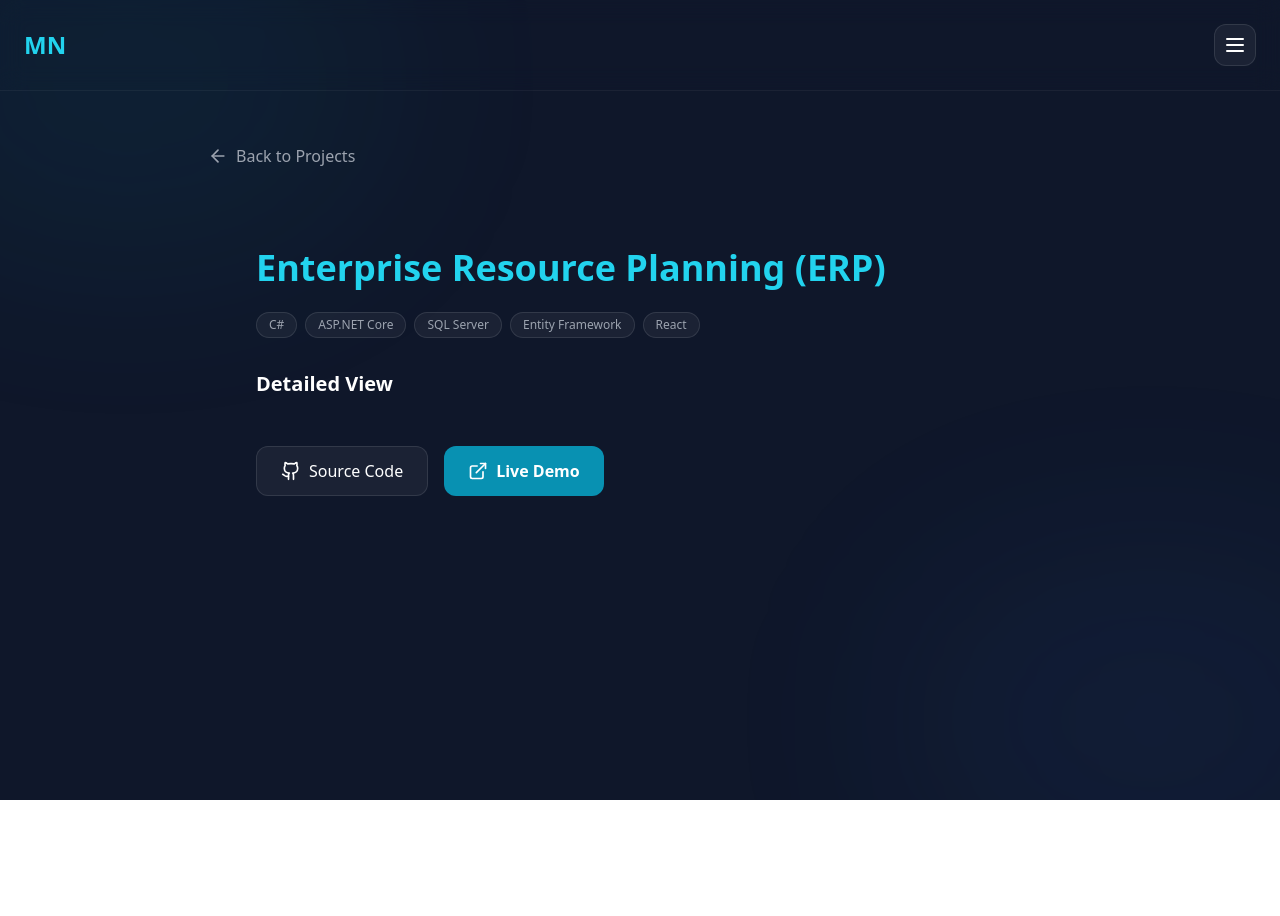
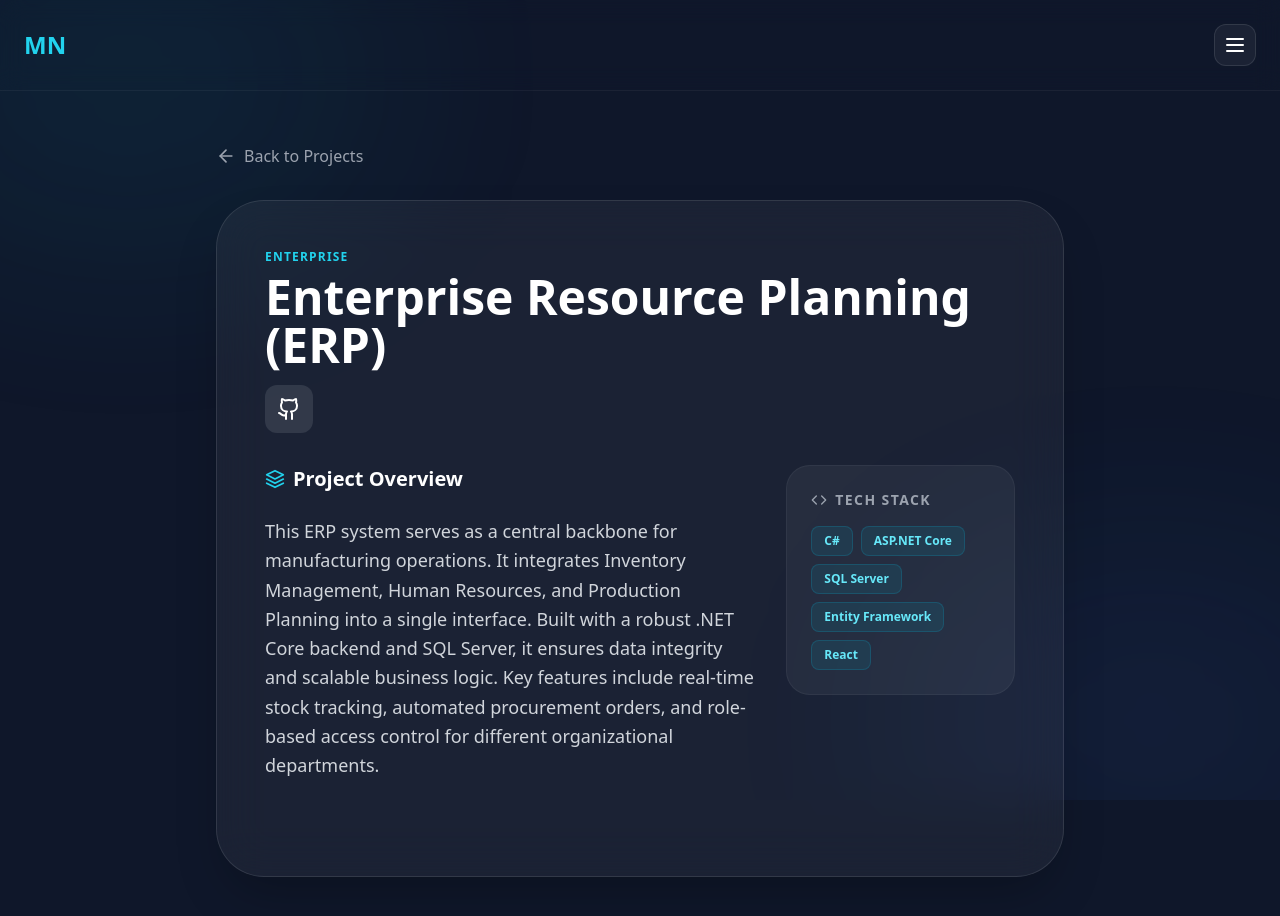
Before and after one commit to mthobisi30/portfolio, a React (Vite) app: page /projects/erp-system in a window 1280 px wide. Shown: the top 916 px of the page. Before the commit the page ends 800 px from the top, so only its background shows below. Built offline with nearby package versions, Linux system fonts and the light colour scheme.

Commit message:
Update ProjectDetail.jsx

```diff
--- a/src/pages/ProjectDetail.jsx
+++ b/src/pages/ProjectDetail.jsx
@@ -1,41 +1,60 @@
-// src/pages/ProjectDetail.jsx
 import React from 'react';
 import { useParams, Link } from 'react-router-dom';
 import { PROJECTS } from '../data';
-import { Github, ExternalLink, ArrowLeft } from 'lucide-react';
+import { Github, ExternalLink, ArrowLeft, Layers, Code } from 'lucide-react';
 
 export default function ProjectDetail() {
   const { id } = useParams();
   const project = PROJECTS.find(p => p.id === id);
 
-  if (!project) return <div>Project not found</div>;
+  if (!project) return <div className="text-center py-20 text-white">Project not found</div>;
 
   return (
-    <div className="max-w-4xl mx-auto py-12 px-4 animate-fade-in">
-      <Link to="/projects" className="flex items-center gap-2 text-gray-400 mb-8 hover:text-cyan-400 transition-colors">
+    <div className="max-w-4xl mx-auto py-12 px-6 animate-fade-in">
+      <Link to="/projects" className="inline-flex items-center gap-2 text-gray-400 mb-8 hover:text-cyan-400 transition-colors font-medium">
         <ArrowLeft size={20}/> Back to Projects
       </Link>
 
-      <div className="glass p-12 rounded-3xl">
-        <h1 className="text-4xl font-bold mb-6 text-cyan-400">{project.title}</h1>
-        <div className="flex flex-wrap gap-2 mb-8">
-          {project.tech.map(t => (
-            <span key={t} className="px-3 py-1 bg-white/5 border border-white/10 rounded-full text-xs text-gray-400">{t}</span>
-          ))}
+      <div className="bg-white/5 border border-white/10 p-8 md:p-12 rounded-[3rem] backdrop-blur-xl shadow-2xl">
+        <div className="flex flex-wrap justify-between items-start gap-4 mb-8">
+          <div>
+            <span className="text-cyan-400 font-bold text-xs uppercase tracking-widest mb-2 block">{project.category}</span>
+            <h1 className="text-4xl md:text-5xl font-bold text-white">{project.title}</h1>
+          </div>
+          <div className="flex gap-3">
+            {project.github && (
+              <a href={project.github} target="_blank" rel="noreferrer" className="p-3 bg-white/10 rounded-xl hover:bg-white/20 text-white transition-all" title="View Code">
+                <Github size={24}/>
+              </a>
+            )}
+            {project.live && (
+              <a href={project.live} target="_blank" rel="noreferrer" className="p-3 bg-cyan-600 rounded-xl hover:bg-cyan-500 text-white transition-all shadow-lg shadow-cyan-600/20" title="Live Demo">
+                <ExternalLink size={24}/>
+              </a>
+            )}
+          </div>
         </div>
 
-        <div className="prose prose-invert max-w-none mb-12">
-          <h3 className="text-xl font-bold mb-4">Detailed View</h3>
-          <p className="text-gray-300 leading-relaxed">{project.details}</p>
-        </div>
+        <div className="grid md:grid-cols-3 gap-8 mb-12">
+          <div className="md:col-span-2 space-y-6">
+            <h3 className="text-xl font-bold text-white flex items-center gap-2">
+              <Layers size={20} className="text-cyan-400"/> Project Overview
+            </h3>
+            <p className="text-gray-300 leading-relaxed text-lg">{project.readme}</p>
+          </div>
 
-        <div className="flex gap-4">
-          <a href={project.github} target="_blank" rel="noreferrer" className="flex items-center gap-2 px-6 py-3 bg-white/5 border border-white/10 rounded-xl hover:bg-white/10">
-            <Github size={20}/> Source Code
-          </a>
-          <button className="flex items-center gap-2 px-6 py-3 bg-cyan-600 rounded-xl font-bold">
-            <ExternalLink size={20}/> Live Demo
-          </button>
+          <div className="bg-white/5 rounded-3xl p-6 h-fit border border-white/5">
+            <h3 className="text-sm font-bold text-gray-400 uppercase tracking-widest mb-4 flex items-center gap-2">
+              <Code size={16}/> Tech Stack
+            </h3>
+            <div className="flex flex-wrap gap-2">
+              {project.tech.map(t => (
+                <span key={t} className="px-3 py-1.5 bg-cyan-500/10 border border-cyan-500/20 rounded-lg text-xs text-cyan-300 font-bold">
+                  {t}
+                </span>
+              ))}
+            </div>
+          </div>
         </div>
       </div>
     </div>
```
